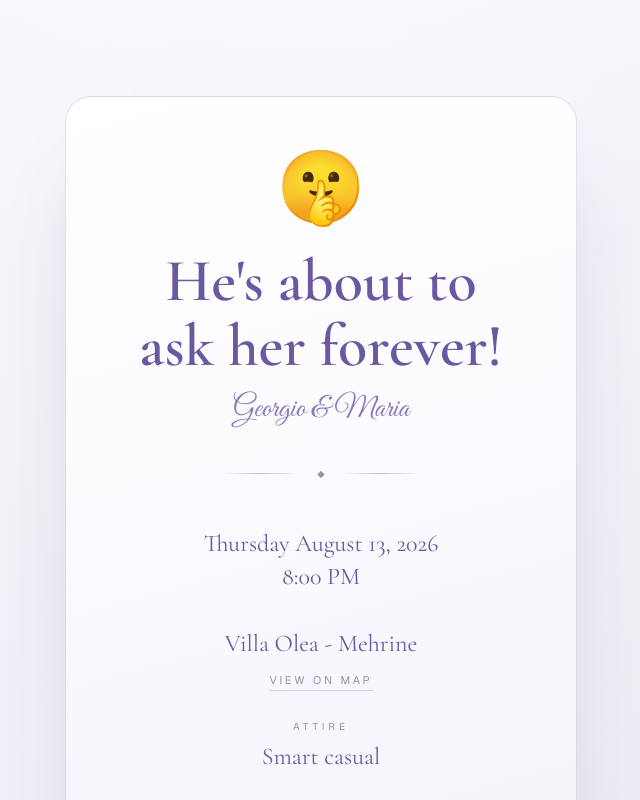
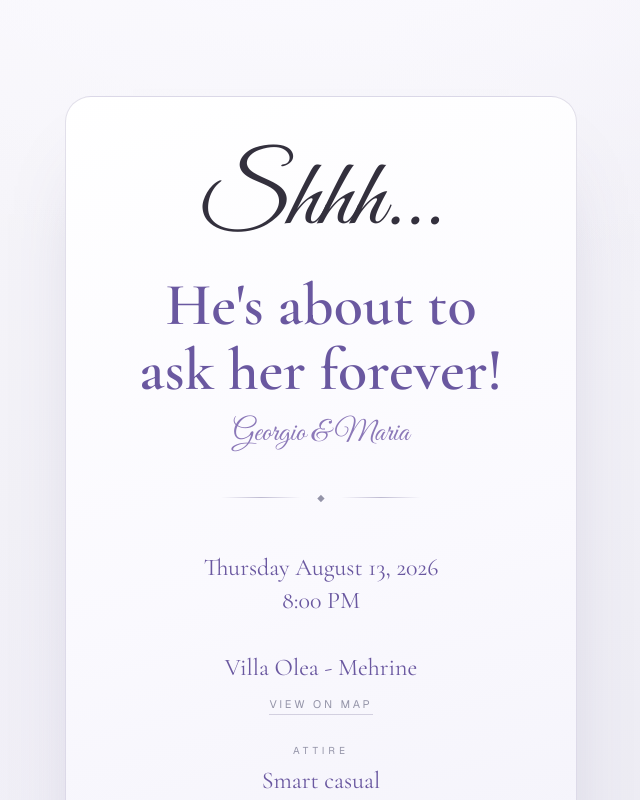
Before and after one commit to michelhabchyy/Georgio-Maria, a Next.js app: page / in a window 1280 px wide. Both pictures are taken after a click on the button "Open the invitation". Shown: the top 800 px of the page, without its empty margins (319-959 px from the left). Built offline with nearby package versions, Linux system fonts and the light colour scheme.

Commit message:
Add ring graphic, luxury gradient UI, and Google Maps link

```diff
--- a/src/app/invite.tsx
+++ b/src/app/invite.tsx
@@ -63,9 +63,9 @@ function Invitation() {
 function Letter() {
   return (
     <section className="lux-card overflow-hidden rounded-[26px] px-7 py-14 text-center sm:px-14">
-      <div className="text-7xl leading-none" aria-hidden>
-        {party.icon}
-      </div>
+      <p className="font-script text-7xl leading-none text-[#33303d] sm:text-8xl">
+        {party.eyebrow}
+      </p>
 
       <h1 className="mt-6 font-display text-[2.6rem] font-semibold leading-[1.08] text-[#6a58a0] sm:text-6xl">
         {party.title}
--- a/src/lib/config.ts
+++ b/src/lib/config.ts
@@ -4,8 +4,8 @@
 // ─────────────────────────────────────────────────────────────────────────
 
 export const party = {
-  // Big icon shown at the top of the invitation.
-  icon: "🤫",
+  // Big script line shown at the top of the invitation.
+  eyebrow: "Shhh...",
 
   // The big title of the invitation.
   title: "He's about to ask her forever!",
```
